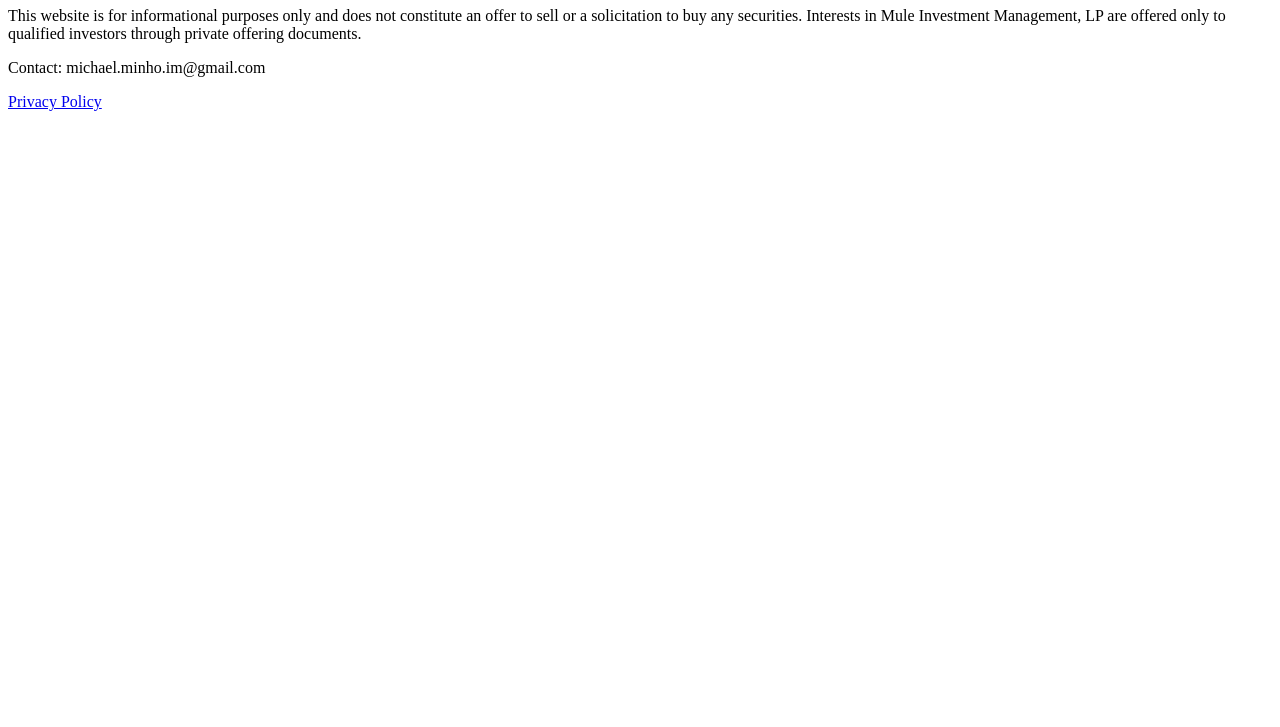
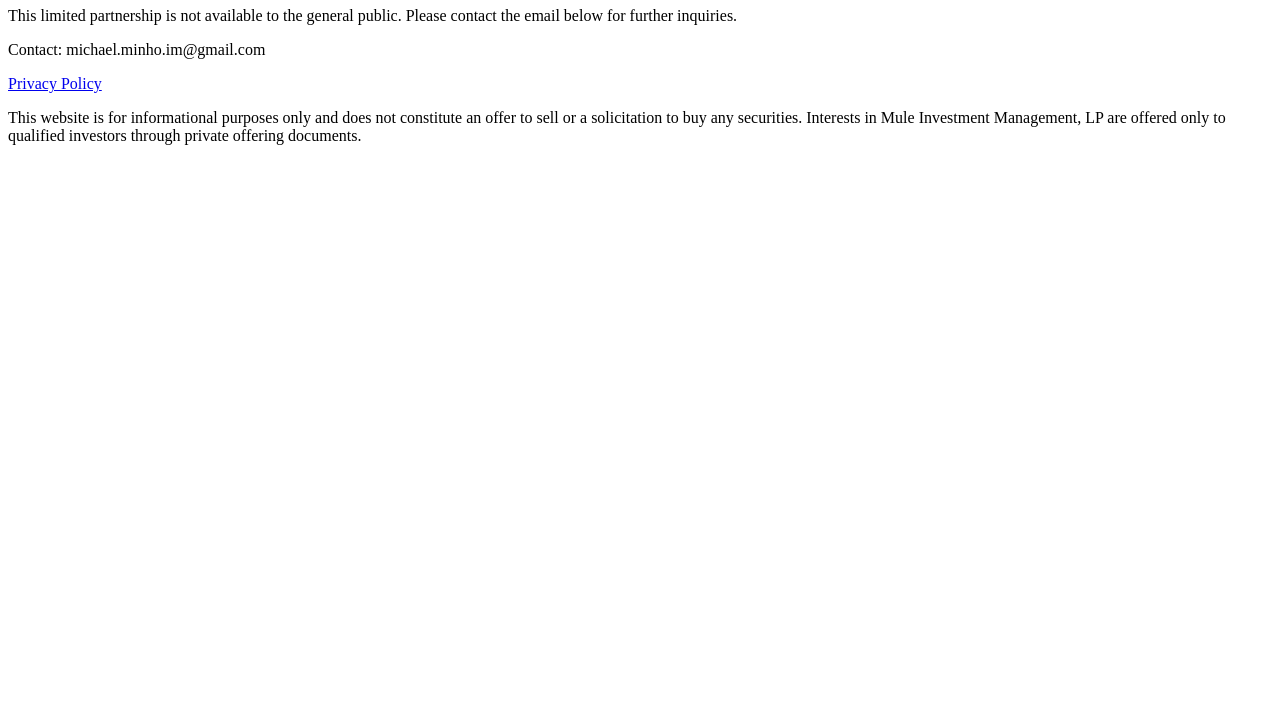
Before and after one commit to MuleInvMgmt/company-landing, a plain HTML site: page index.html in a window 1280 px wide. Shown: the part 73-800 px from the top of the page. Drawn offline with Linux system fonts and the light colour scheme.

Commit message:
Update index.html

```diff
--- a/index.html
+++ b/index.html
@@ -5,8 +5,9 @@
 </head>
 <body>
     <h1>Mule Investment Management, LP</h1>
-    <p>This website is for informational purposes only and does not constitute an offer to sell or a solicitation to buy any securities. Interests in Mule Investment Management, LP are offered only to qualified investors through private offering documents.</p>
+    <p>This limited partnership is not available to the general public. Please contact the email below for further inquiries.</p>
     <p>Contact: michael.minho.im@gmail.com</p>
     <p><a href="privacy.html">Privacy Policy</a></p>
+    <p>This website is for informational purposes only and does not constitute an offer to sell or a solicitation to buy any securities. Interests in Mule Investment Management, LP are offered only to qualified investors through private offering documents.</p>
 </body>
 </html>
```
